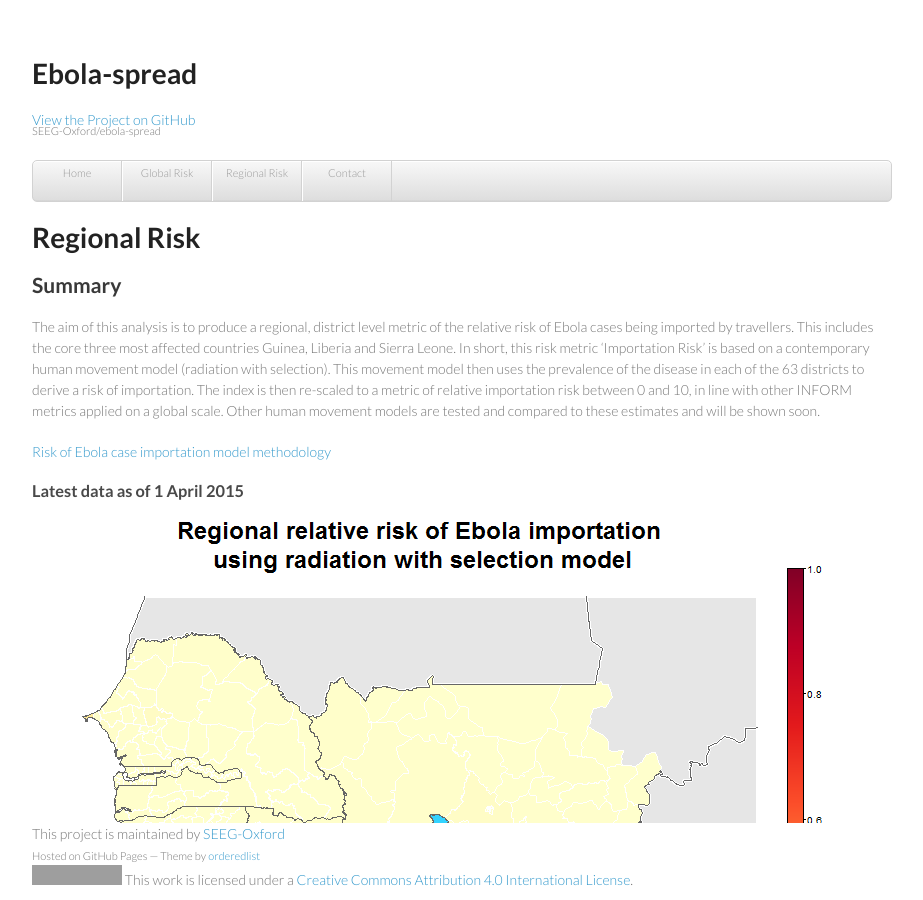
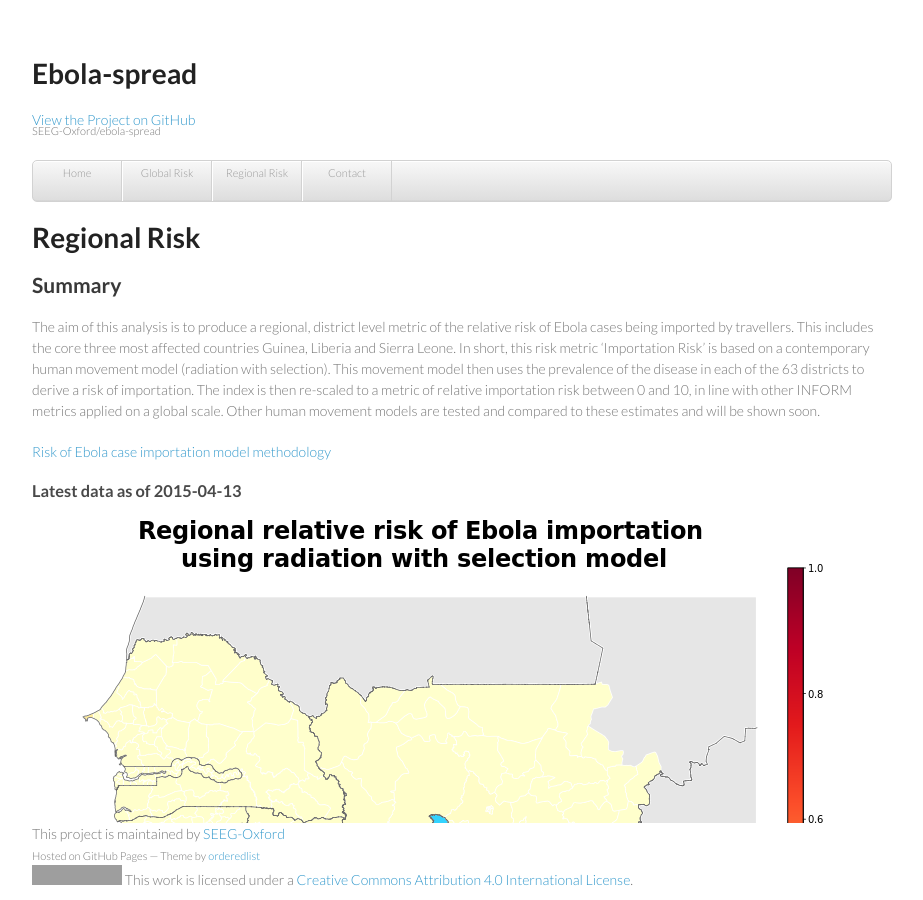
Before and after one commit to SEEG-Oxford/ebola-spread, a Jekyll site: the page built from local-risk.md, in a window 1280 px wide and 900 px high. Shown: the whole window, without its empty margins (178-1101 px from the left). Built offline with Jekyll 4.4.1, drawn with Linux system fonts in a browser that asks for light colours; grey boxes are pictures that could not be loaded.

Commit message:
Updated WHO data and regional risk plots as of 2015-04-13

```diff
--- a/local-risk.md
+++ b/local-risk.md
@@ -11,7 +11,7 @@ The aim of this analysis is to produce a regional, district level metric of the
 
 [Risk-doc]: http://seeg-oxford.github.io/ebola-spread/local-risk-doc
 
-### Latest data as of 1 April 2015
+### Latest data as of  2015-04-13
 
 <a href="images/regional_prediction_radsel_france_large.png"><img src="images/regional_prediction_radsel_france.png" /></a>
 Predicted relative risk of importation of EVD cases from districts with reported cases in the last <b>21</b> days using the radiation with selection model. Dark red indicates higher risk of importation. Note that this does not represent a prediction of the number of new cases being reported in the future. Districts with reported cases are coloured blue to prevent skew.
```
Also changed, not shown: images/regional_prediction_gravity_france.png, images/regional_prediction_gravity_west_africa.png (added), images/regional_prediction_radiation_france.png, images/regional_prediction_radsel_france.png, images/regional_prediction_uniform_france.png, images/regional_prediction_weighted.png (added), 6 other files.
